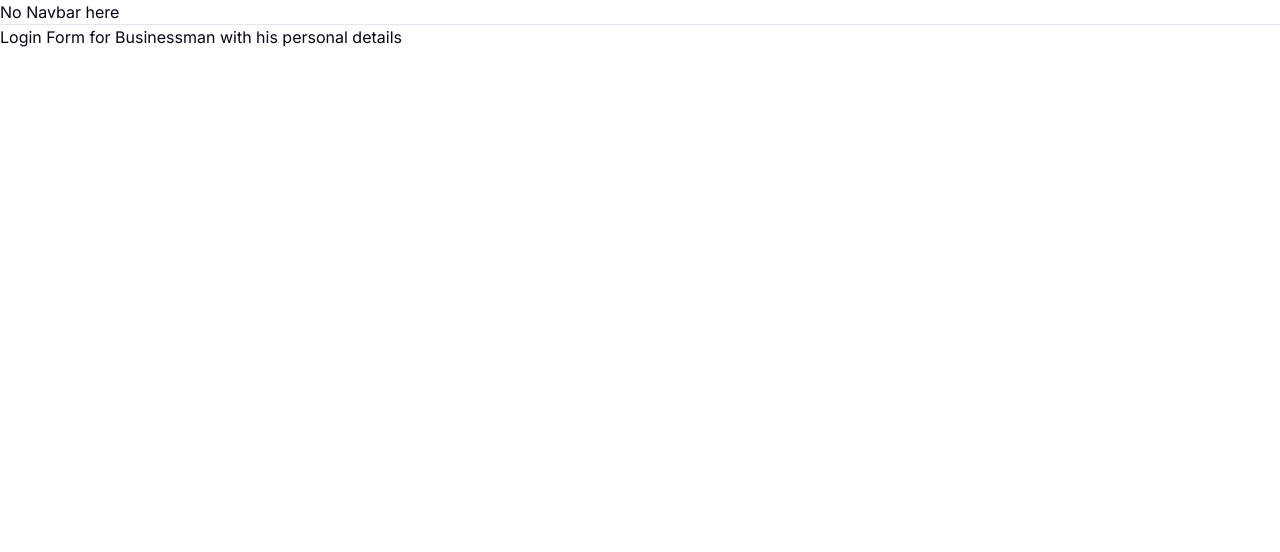
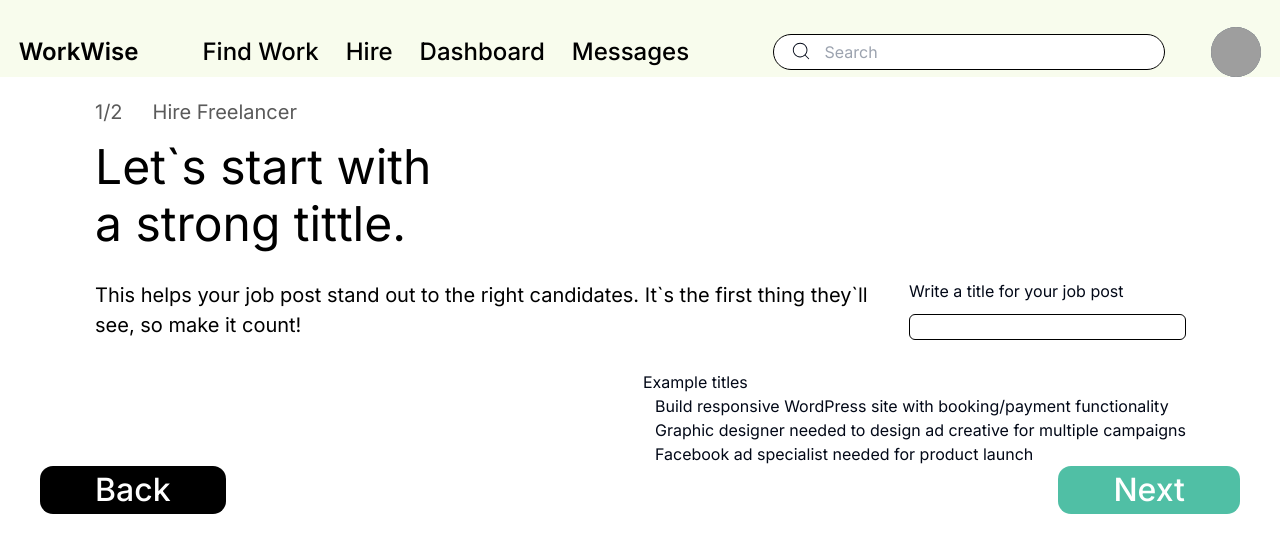
Before and after one commit to WadadParker/workwise, a Next.js app: page /signup/business in a window 1280 px wide. Shown: the top 552 px of the page. Built offline with nearby package versions, Linux system fonts and the light colour scheme; grey boxes are pictures that could not be loaded.

Commit message:
style: added project-stepper

```diff
--- /dev/null
+++ b/src/app/signup/business/layout.js
@@ -0,0 +1,13 @@
+import Navbar from "../../../components/website/Navbar";
+
+function Layout({ children }) {
+  return (
+    <div>
+      <Navbar />
+      {children}
+      {/* Add footer or any other components here */}
+    </div>
+  );
+}
+
+export default Layout;
--- a/src/app/signup/business/page.jsx
+++ b/src/app/signup/business/page.jsx
@@ -1,13 +1,173 @@
-import React from 'react'
+"use client";
+
+import { useRouter } from "next/navigation";
+import React, { useState } from "react";
 
 const page = () => {
+  const [step, setStep] = useState(0);
+  const router = useRouter();
+
+  const handleNext = () => {
+    setStep(step + 1);
+  };
+
+  const handleBack = () => {
+    setStep(step - 1);
+  };
+
+  const StepOne = () => {
+    return (
+      <section>
+        <section className=" pt-[20px] pr-[94px] pl-[95px] flex flex-col items-start gap-[30px] ">
+          <div className=" flex items-start gap-[35px]  ">
+            <div className="flex flex-col gap-[30px] items-start ">
+              <div className="flex flex-col items-start gap-[28px] ">
+                <div className="flex flex-col items-start gap-[11px] ">
+                  <div className="  flex items-start gap-[30px] ">
+                    <p className=" font-normal text-[20px] leading-[30.02px] text-[#5A5A5A] ">
+                      {" "}
+                      1/2{" "}
+                    </p>
+                    <p className=" font-normal text-[20px] leading-[30.02px] text-[#5A5A5A] ">
+                      Hire Freelancer
+                    </p>
+                  </div>
+
+                  <h1 className="w-[342px] font-normal text-[48px] leading-[57.06px] text-[#000000] ">
+                    Let`s start with a strong tittle.
+                  </h1>
+                </div>
+                <div>
+                  <p className=" font-normal text-[20px] leading-[30.02px] text-[#000000] ">
+                    This helps your job post stand out to the right candidates.
+                    It`s the first thing they`ll see, so make it count!
+                  </p>
+                </div>
+              </div>
+            </div>
+            {/* right part  */}
+            <div className=" mt-auto w-[350px] flex flex-col items-start gap-[11px] ">
+              <p>Write a title for your job post</p>
+              <input
+                type="text"
+                className=" w-full rounded-[6px] border border-solid border-[#000000] "
+              />
+            </div>
+          </div>
+
+          <div className="  ml-auto ">
+            <p>Example titles</p>
+            <div className=" pl-3 ">
+              <ul>
+                <li>
+                  Build responsive WordPress site with booking/payment
+                  functionality
+                </li>
+                <li>
+                  Graphic designer needed to design ad creative for multiple
+                  campaigns
+                </li>
+                <li>Facebook ad specialist needed for product launch</li>
+              </ul>
+            </div>
+          </div>
+        </section>
+      </section>
+    );
+  };
+
+  const StepTwo = () => {
+    return (
+      <section>
+        <section className=" pt-[20px] pr-[94px] pl-[95px] flex flex-col items-start gap-[30px] ">
+          <div className=" flex items-start gap-[35px]  ">
+            <div className="flex flex-col gap-[30px] items-start ">
+              <div className="flex flex-col items-start gap-[28px] ">
+                <div className="flex flex-col items-start gap-[11px] ">
+                  <div className="  flex items-start gap-[30px] ">
+                    <p className=" font-normal text-[20px] leading-[30.02px] text-[#5A5A5A] ">
+                      {" "}
+                      2/2{" "}
+                    </p>
+                    <p className=" font-normal text-[20px] leading-[30.02px] text-[#5A5A5A] ">
+                      Hire Freelancer
+                    </p>
+                  </div>
+
+                  <h1 className="w-[342px] font-normal text-[48px] leading-[57.06px] text-[#000000] ">
+                    Let`s start with a strong tittle.
+                  </h1>
+                </div>
+                <div>
+                  <p className=" font-normal text-[20px] leading-[30.02px] text-[#000000] ">
+                    This helps your job post stand out to the right candidates.
+                    It`s the first thing they`ll see, so make it count!
+                  </p>
+                </div>
+              </div>
+            </div>
+            {/* right part  */}
+            <div className=" mt-auto w-[350px] flex flex-col items-start gap-[11px] ">
+              <p>Write a title for your job post</p>
+              <input
+                type="text"
+                className=" w-full rounded-[6px] border border-solid border-[#000000] "
+              />
+            </div>
+          </div>
+
+          <div className="  ml-auto ">
+            <p>Example titles</p>
+            <div className=" pl-3 ">
+              <ul>
+                <li>
+                  Build responsive WordPress site with booking/payment
+                  functionality
+                </li>
+                <li>
+                  Graphic designer needed to design ad creative for multiple
+                  campaigns
+                </li>
+                <li>Facebook ad specialist needed for product launch</li>
+              </ul>
+            </div>
+          </div>
+        </section>
+      </section>
+    );
+  };
+
   return (
     <div>
-      No Navbar here
-      <hr />
-      Login Form for Businessman with his personal details
+      {step === 0 && <StepOne />}
+      {step === 1 && <StepTwo />}
+
+      <div className="flex items-start justify-between w-full px-[40px]">
+        <button
+          className="rounded-[13px] bg-[#000000] font-medium text-[32px] leading-[48.03px] text-[#FFFFFF] px-[55px]"
+          onClick={handleBack}
+          disabled={step === 0}
+        >
+          Back
+        </button>
+        {step < 1 ? (
+          <button
+            className="rounded-[13px] bg-[#50BFA5] font-medium text-[32px] leading-[48.03px] text-[#FFFFFF] px-[55px]"
+            onClick={handleNext}
+          >
+            Next
+          </button>
+        ) : (
+          <button
+            className="rounded-[13px] bg-[#50BFA5] font-medium text-[32px] leading-[48.03px] text-[#FFFFFF] px-[55px]"
+            onClick={() => router.push("/projects")}
+          >
+            Finish
+          </button>
+        )}
+      </div>
     </div>
-  )
-}
+  );
+};
 
-export default page
+export default page;
```
